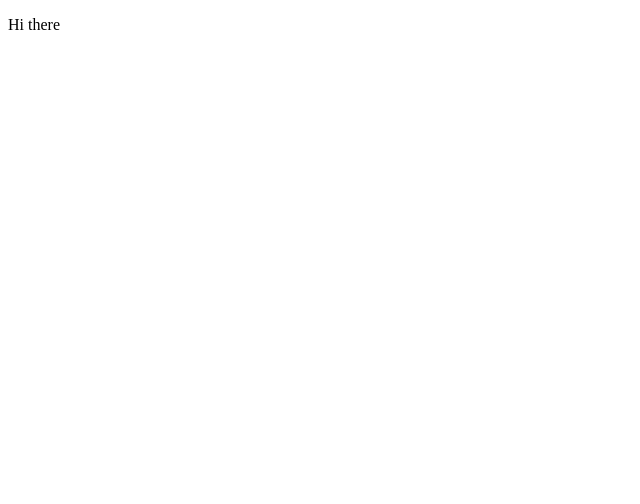
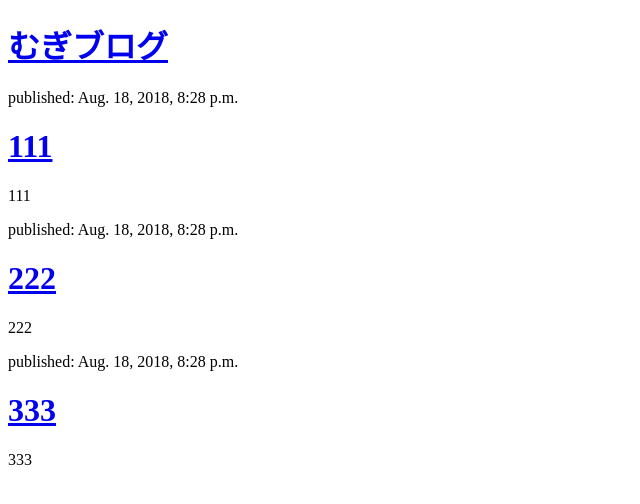
Before and after one commit to yoichiyy/my-first-blog, a Django app: page / in a window 1280 px wide. Before the commit the part shown is almost empty. Shown: the top 504 px of the page, without its empty margins (0-640 px from the left). Run offline with Django 3.2, Linux system fonts and the light colour scheme; data comes from the database, SQL or seed files in the repository; both versions use the stored data as it was after the commit.

Commit message:
ついに２回目のコミット

```diff
--- a/blog/templates/blog/post_list.html
+++ b/blog/templates/blog/post_list.html
@@ -6,6 +6,17 @@
   </head>
 
   <body>
-    <p>Hi there</p>
+
+    <div>
+      <h1><a href="#">むぎブログ</a></h1>
+    </div>
+  {% for post in posts %}
+    <div>
+      <p>published: {{ post.published_date }}</p>
+      <h1><a href="#">{{ post.title }}</a></h1>
+      <p>{{ post.text|linebreaksbr }}</p>
+    </div>
+  {% endfor %}
+
   </body>
 </html>
--- a/blog/views.py
+++ b/blog/views.py
@@ -1,4 +1,7 @@
 from django.shortcuts import render
+from django.utils import timezone
+from .models import Post
 
 def post_list(request):
-    return render(request, 'blog/post_list.html', {})
+    posts = Post.objects.filter(published_date__lte=timezone.now()).order_by('published_date')
+    return render(request, 'blog/post_list.html', {'posts':posts})
```
Also changed, not shown: db.sqlite3.
